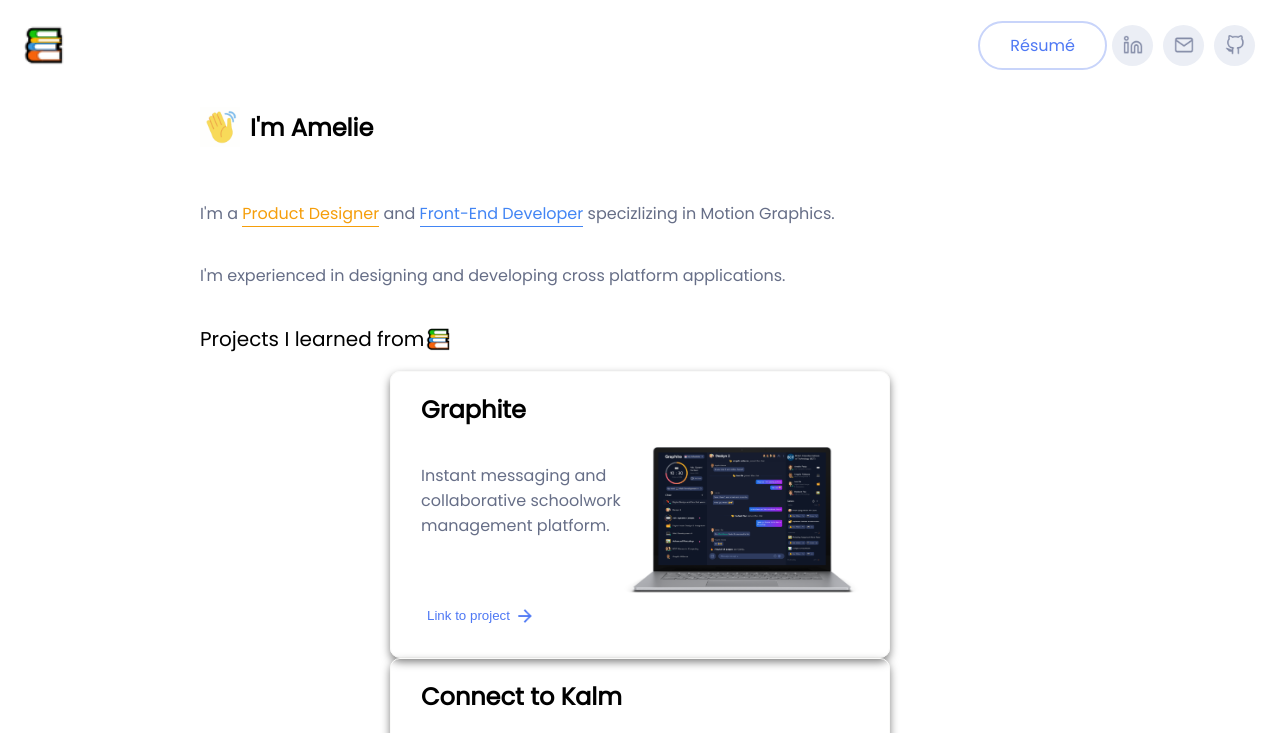
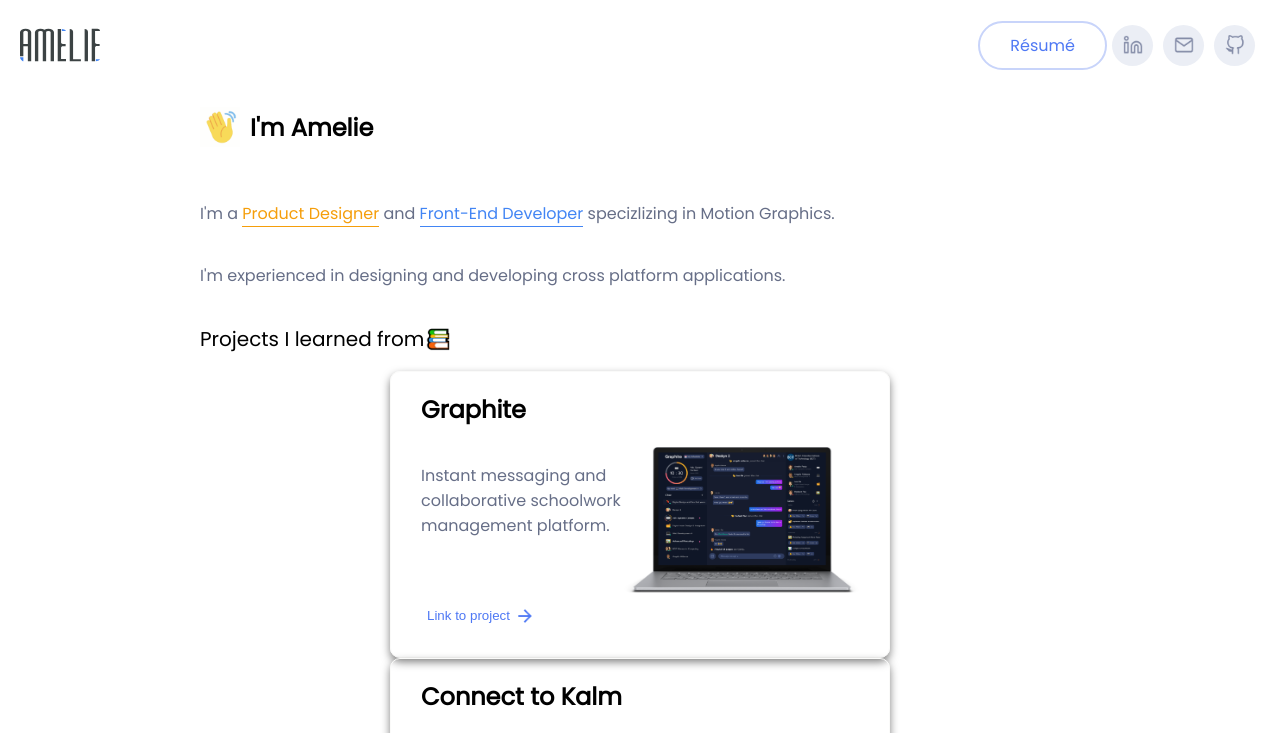
Before and after one commit to apanjapi/apanjapi, a Next.js app: page / in a window 1280 px wide. Shown: the top 733 px of the page. Built offline with nearby package versions, Linux system fonts and the light colour scheme.

Commit message:
Implement icons

```diff
--- a/pages/index.jsx
+++ b/pages/index.jsx
@@ -17,11 +17,11 @@
             name="description"
             content="Amelie Panja's Personal Portfolio"
           />
-          <link rel="icon" href="/favicon.ico" />
+          <link rel="icon" href="/amelie-icon.svg" />
         </Head>
       </div>
       <header className="header">
-        <Image src="/book.png" alt="logo" width={50} height={50} />
+        <Image src="/amelie-logo.svg" alt="logo" width={80} height={50} />
         <div className="contact">
           <ResumeButton />
           <ContactButton
```
Also changed, not shown: public/amelie-icon.svg (added), public/amelie-logo.svg (added).
